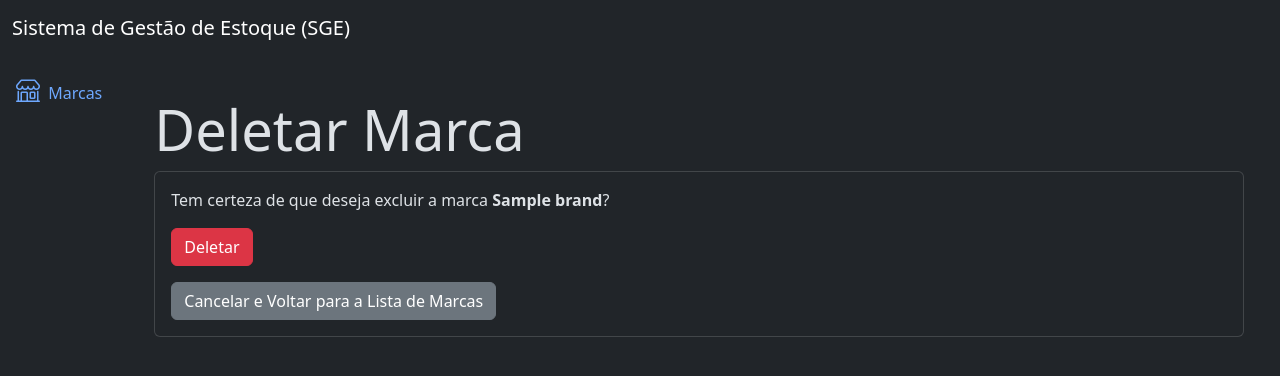
After one commit to Francelmo87/estoque, a Django app: page /brands/1/delete/ in a window 1280 px wide. The commit adds this page. Shown: the top 376 px of the page. Run offline with Django 5.2, Linux system fonts and the light colour scheme; tables that the repository leaves empty hold one stand-in row (values such as "Sample post"); some libraries are stand-ins or nearby versions.

Commit message:
created the deletebrand

```diff
--- /dev/null
+++ b/brands/templates/brand_delete.html
@@ -0,0 +1,20 @@
+{% extends 'base.html' %}
+
+{% block content %}
+  <div class="container mt-4">
+    <h3 class="display-4">Deletar Marca</h3>
+
+    <div class="card">
+      <div class="card-body">
+        <p class="card-text">Tem certeza de que deseja excluir a marca <strong>{{ object.name }}</strong>?</p>
+
+        <form method="post">
+          {% csrf_token %}
+          <button type="submit" class="btn btn-danger">Deletar</button>
+        </form>
+
+        <a href="{% url 'brand_list' %}" class="btn btn-secondary mt-3">Cancelar e Voltar para a Lista de Marcas</a>
+      </div>
+    </div>
+  </div>
+{% endblock %}
--- a/brands/templates/brand_list.html
+++ b/brands/templates/brand_list.html
@@ -57,7 +57,7 @@ SGE - Marcas
           </a>
 
 
-          <a href="{ url 'brand_delete' brand.id %}" class="btn btn-danger btn-sm btn-delete">
+          <a href="{% url 'brand_delete' brand.id %}" class="btn btn-danger btn-sm btn-delete">
             <i class="bi bi-trash"></i>
           </a>
 
--- a/brands/urls.py
+++ b/brands/urls.py
@@ -7,4 +7,5 @@ urlpatterns = [
     path('create/', views.BrandCreateView.as_view(), name='brand_create'),
     path('<int:pk>/detail/', views.BrandDetailView.as_view(), name='brand_detail'),
     path('<int:pk>/update/', views.BrandUpdateView.as_view(), name='brand_update'),
+    path('<int:pk>/delete/', views.BrandDeleteView.as_view(), name='brand_delete'),
 ]
--- a/brands/views.py
+++ b/brands/views.py
@@ -1,4 +1,4 @@
-from django.views.generic import ListView, CreateView, DetailView, UpdateView
+from django.views.generic import ListView, CreateView, DetailView, UpdateView, DeleteView
 from django.urls import reverse_lazy
 
 from .models import Brand
@@ -17,21 +17,23 @@ class BrandListView(ListView):
             queryset = queryset.filter(name__icontains=name)
         return queryset
 
-
 class BrandCreateView(CreateView):
     model = Brand
     template_name = 'brand_create.html'
     form_class = BrandForm
     success_url = reverse_lazy('brand_list')
 
-
 class BrandDetailView(DetailView):
     model = Brand
     template_name = 'brand_detail.html'
-
 
 class BrandUpdateView(UpdateView):
     model = Brand
     template_name = 'brand_update.html'
     form_class = BrandForm
     success_url = reverse_lazy('brand_list')
+
+class BrandDeleteView(DeleteView):
+    model = Brand
+    template_name = 'brand_delete.html'
+    success_url = reverse_lazy('brand_list')
```
